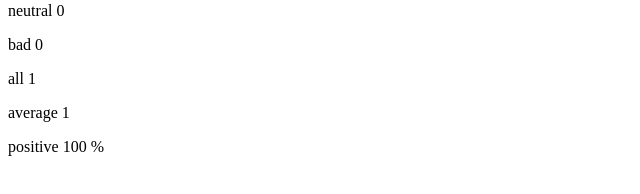
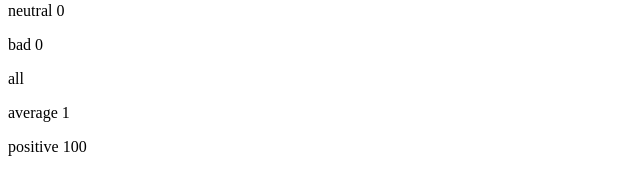
Before and after one commit to markgallant01/fullstackopen, a React (Vite) app in the folder part1/unicafe/: page / in a window 1280 px wide. Both pictures are taken after a click on the button "good". Shown: the part 200-394 px from the top of the page, without its empty margins (0-640 px from the left). Built offline with nearby package versions, Linux system fonts and the light colour scheme.

Commit message:
exercise 1.10

```diff
--- a/part1/unicafe/src/App.jsx
+++ b/part1/unicafe/src/App.jsx
@@ -1,4 +1,12 @@
 import { useState } from "react"
+
+const Button = ({ onClick, text }) => {
+  return <button onClick={onClick}>{text}</button>
+}
+
+const StatisticLine = ({ text, value }) => {
+  return <p>{text} {value}</p>
+}
 
 const Statistics = ({ values, getAverage, getPositivePercentage }) => {
   if (values.total === 0) {
@@ -7,12 +15,12 @@ const Statistics = ({ values, getAverage, getPositivePercentage }) => {
     return (
       <div>
         <h2>statistics</h2>
-        <p>good {values.good}</p>
-        <p>neutral {values.neutral}</p>
-        <p>bad {values.bad}</p>
-        <p>all {values.total}</p>
-        <p>average {getAverage()}</p>
-        <p>positive {getPositivePercentage()} %</p>
+        <StatisticLine text="good" value={values.good} />
+        <StatisticLine text="neutral" value={values.neutral} />
+        <StatisticLine text="bad" value={values.bad} />
+        <StatisticLine text="all" value={values.all} />
+        <StatisticLine text="average" value={getAverage()} />
+        <StatisticLine text="positive" value={getPositivePercentage()} />
       </div>
     )
   }
@@ -71,9 +79,9 @@ const App = () => {
   return (
     <div>
       <h1>give feedback</h1>
-      <button onClick={handleGoodClick}>good</button>
-      <button onClick={handleNeutralClick}>neutral</button>
-      <button onClick={handleBadClick}>bad</button>
+      <Button onClick={handleGoodClick} text="good" />
+      <Button onClick={handleNeutralClick} text="neutral" />
+      <Button onClick={handleBadClick} text="bad" />
       <Statistics values={values} getAverage={getAverage}
         getPositivePercentage={getPositivePercentage}/>
     </div>
```
